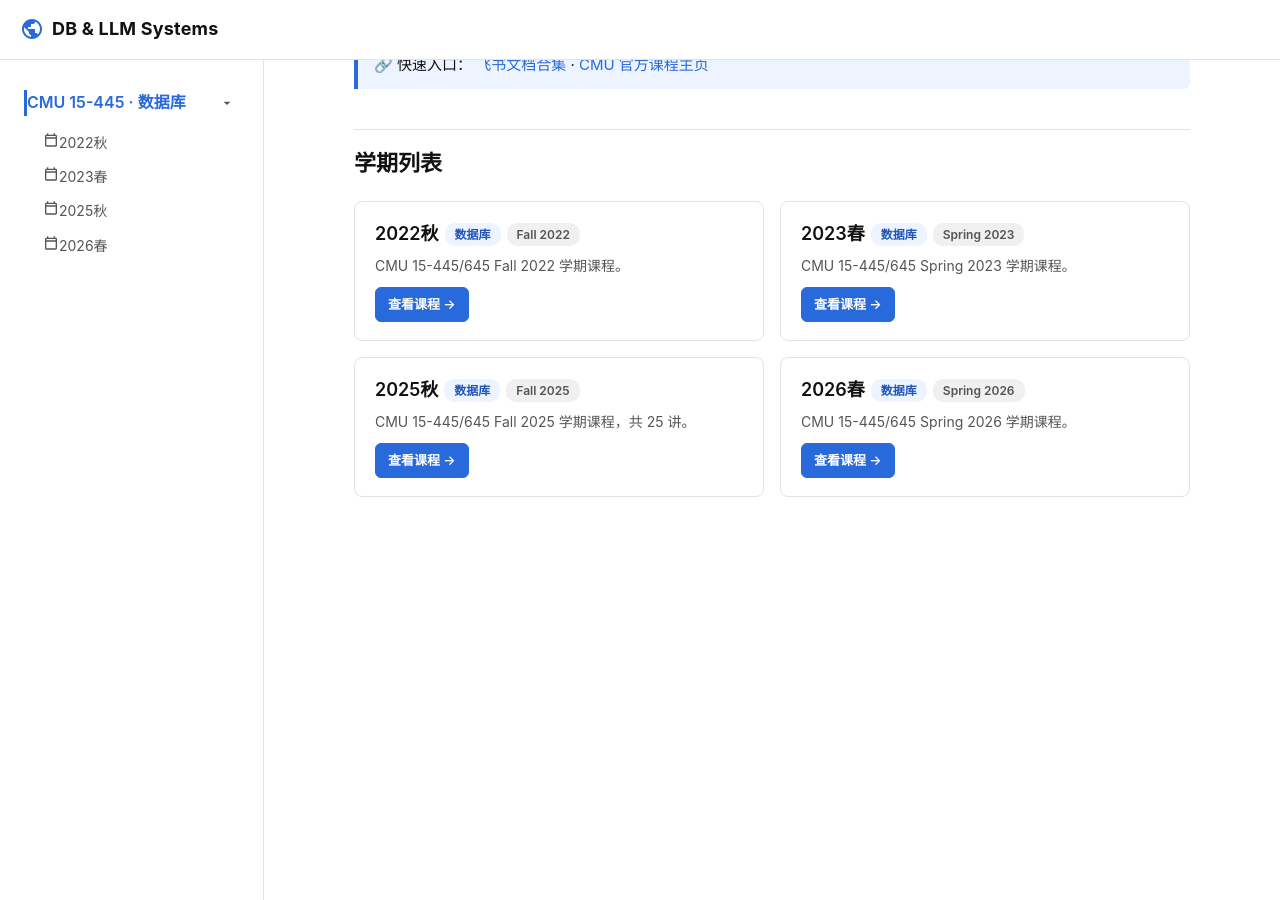
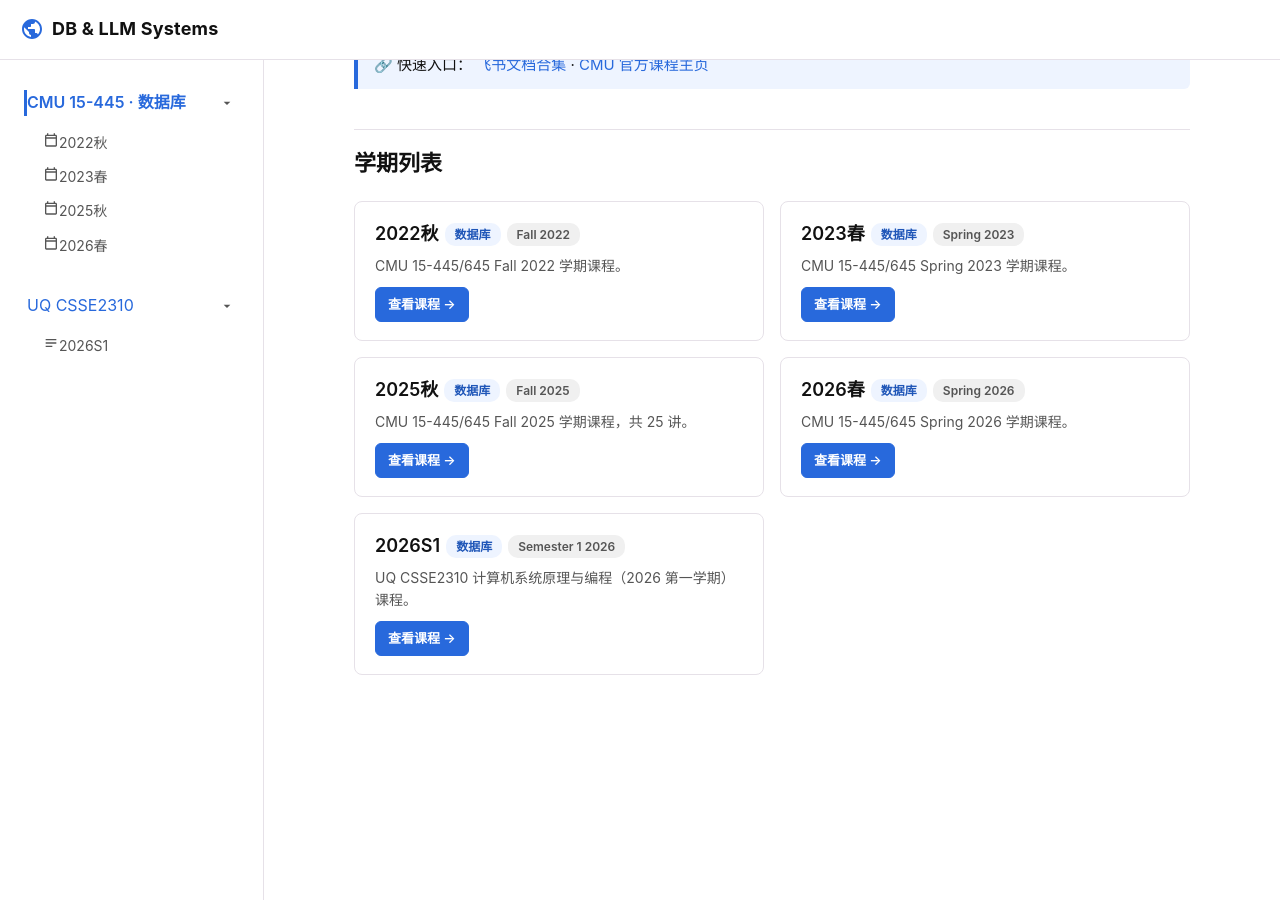
Before and after one commit to SYaoJun/syaojun.github.io, a Jekyll site: the page built from lectures.html, in a window 1280 px wide and 900 px high, scrolled down 152 px. Built offline with Jekyll 4.4.1, drawn with Linux system fonts in a browser that asks for light colours; before the commit the page ends 1025 px from its top, so only the background shows below that.

Commit message:
feat: 左侧栏新增 UQ CSSE2310 课程（2026S1 学期）
Signed-off-by: Jason <libevent@yeah.net>

```diff
--- a/_data/lectures.yml
+++ b/_data/lectures.yml
@@ -66,3 +66,7 @@
       topic: 内存管理与缓冲池
     - num: 05
       topic: 日志结构化存储（LSM 树）
+
+# UQ CSSE2310 2026 第一学期，视频与讲义待补充
+- slug: uq-2026-s1
+  items: []
--- a/_data/semesters.yml
+++ b/_data/semesters.yml
@@ -3,6 +3,7 @@
   en: Fall 2022
   url: /lectures-2022-fall.html
   course_url: https://15445.courses.cs.cmu.edu/fall2022/
+  course: cmu15445
   desc: CMU 15-445/645 Fall 2022 学期课程。
 
 - slug: 2023-spring
@@ -10,6 +11,7 @@
   en: Spring 2023
   url: /lectures-2023-spring.html
   course_url: https://15445.courses.cs.cmu.edu/spring2023/
+  course: cmu15445
   desc: CMU 15-445/645 Spring 2023 学期课程。
 
 - slug: 2025-fall
@@ -17,6 +19,7 @@
   en: Fall 2025
   url: /lectures-2025-fall.html
   course_url: https://15445.courses.cs.cmu.edu/fall2025/
+  course: cmu15445
   desc: CMU 15-445/645 Fall 2025 学期课程，共 25 讲。
 
 - slug: 2026-spring
@@ -24,4 +27,13 @@
   en: Spring 2026
   url: /lectures-2026-spring.html
   course_url: https://15445.courses.cs.cmu.edu/spring2026/
+  course: cmu15445
   desc: CMU 15-445/645 Spring 2026 学期课程。
+
+- slug: uq-2026-s1
+  name: 2026S1
+  en: Semester 1 2026
+  url: /csse2310-2026-s1.html
+  course_url: https://my.uq.edu.au/programs-courses/course.html?course_code=CSSE2310
+  course: uq-csse2310
+  desc: UQ CSSE2310 计算机系统原理与编程（2026 第一学期）课程。
--- a/_includes/sidebar.html
+++ b/_includes/sidebar.html
@@ -9,9 +9,29 @@
       </div>
       <div class="nav-submenu nav-submenu-open">
         {% for s in site.data.semesters %}
+          {% if s.course == 'cmu15445' %}
         <a class="nav-link{% if page.url == s.url %} active{% endif %}" href="{{ s.url | relative_url }}">
           <svg class="nav-icon" viewBox="0 0 24 24" aria-hidden="true"><path d="M19 4h-1V2h-2v2H8V2H6v2H5c-1.11 0-1.99.9-1.99 2L3 20c0 1.1.89 2 2 2h14c1.1 0 2-.9 2-2V6c0-1.1-.9-2-2-2zm0 16H5V10h14v10zM5 8V6h14v2H5z"/></svg>{{ s.name }}
         </a>
+          {% endif %}
+        {% endfor %}
+      </div>
+    </div>
+
+    <div class="nav-section">
+      <div class="nav-item nav-item-toggle">
+        <a class="nav-link" href="https://my.uq.edu.au/programs-courses/course.html?course_code=CSSE2310" target="_blank" rel="noopener">UQ CSSE2310</a>
+        <button class="nav-toggle" aria-expanded="true" aria-label="折叠菜单">
+          <svg viewBox="0 0 24 24" aria-hidden="true"><path d="M7 10l5 5 5-5z"></path></svg>
+        </button>
+      </div>
+      <div class="nav-submenu nav-submenu-open">
+        {% for s in site.data.semesters %}
+          {% if s.course == 'uq-csse2310' %}
+        <a class="nav-link{% if page.url == s.url %} active{% endif %}" href="{{ s.url | relative_url }}">
+          <svg class="nav-icon" viewBox="0 0 24 24" aria-hidden="true"><path d="M4 6h16v2H4V6zm0 5h16v2H4v-2zm0 5h10v2H4v-2z"/></svg>{{ s.name }}
+        </a>
+          {% endif %}
         {% endfor %}
       </div>
     </div>
--- /dev/null
+++ b/_semesters/uq-2026-s1.md
@@ -0,0 +1,6 @@
+---
+title: 2026S1 · UQ CSSE2310 计算机系统原理与编程
+description: UQ CSSE2310 Computer Systems Principles & Programming 2026 第一学期课程讲座与视频入口。
+slug: uq-2026-s1
+permalink: /csse2310-2026-s1.html
+---
```
Also changed, not shown: _layouts/semester.html (+14 -0 lines).
